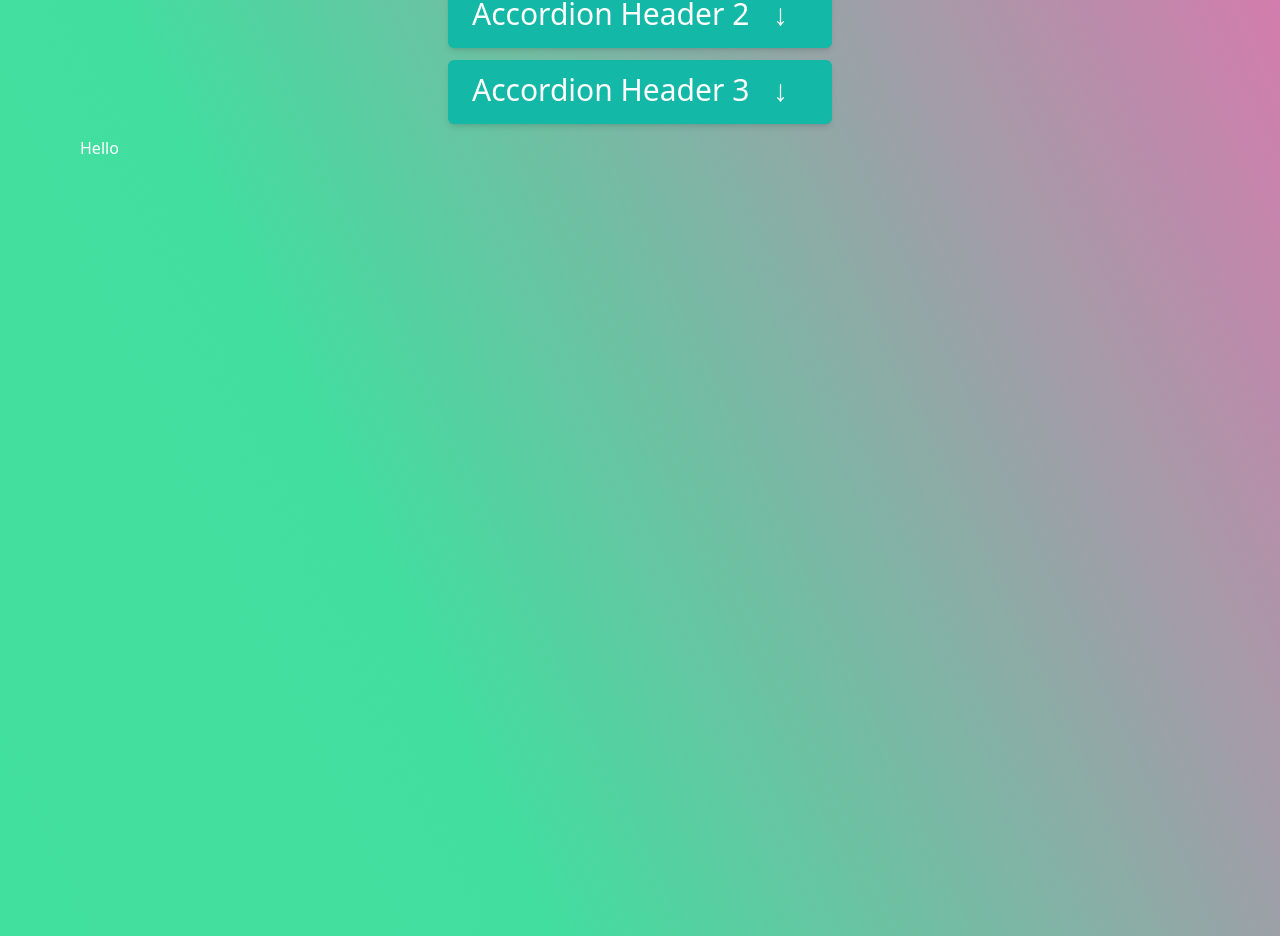
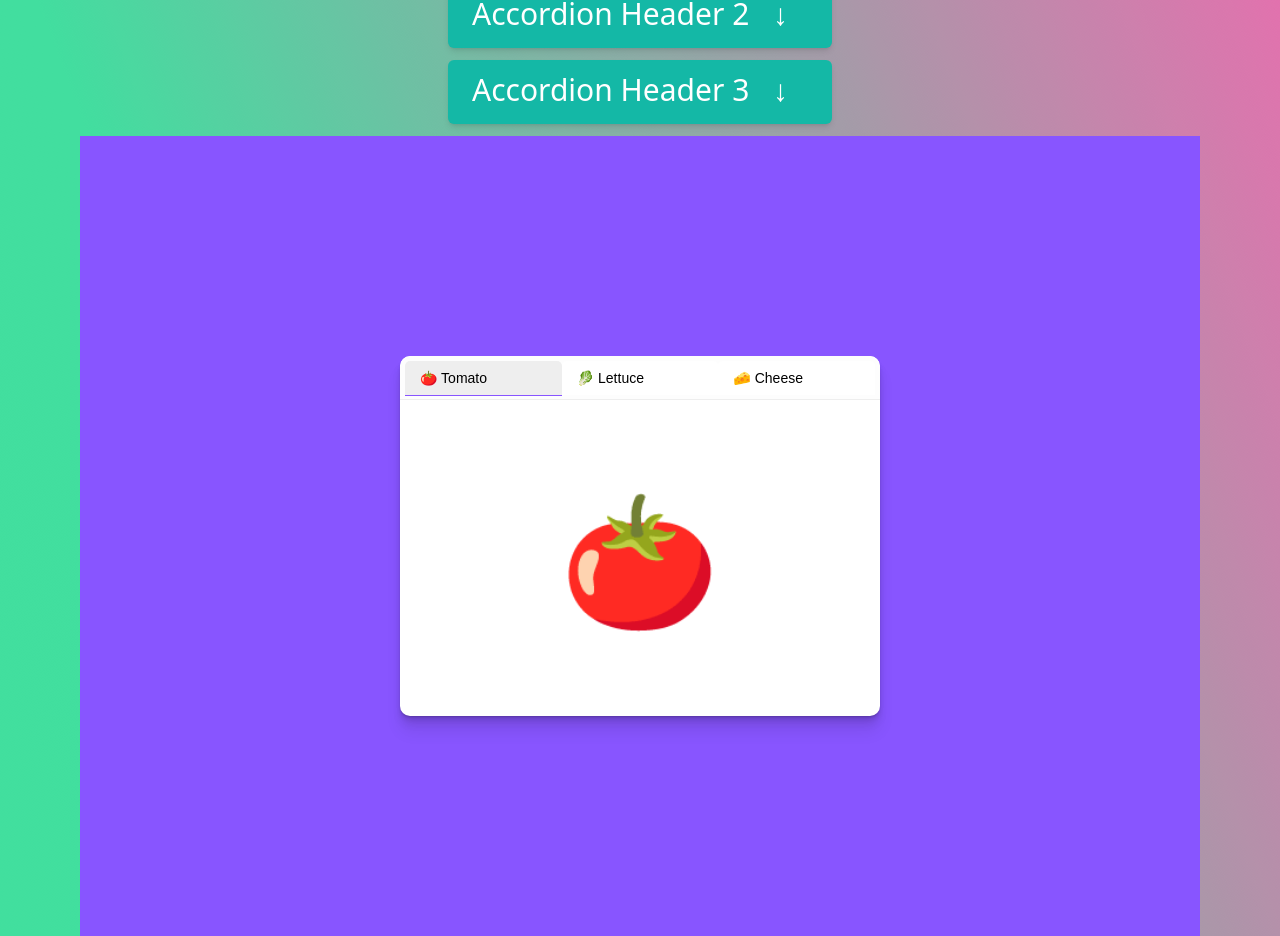
Before and after one commit to mohammad-naimur-rahman/framer-motion-walkthrough, a React (Vite) app: page /layout in a window 1280 px wide. Shown: the part 1688-2624 px from the top of the page. Before the commit the page ends 1848 px from the top, so only its background shows below. Built offline with nearby package versions, Linux system fonts and the light colour scheme; a web font is replaced by a local one.

Commit message:
added tab component in layout page

```diff
--- a/src/components/pages/Tab/index.jsx
+++ b/src/components/pages/Tab/index.jsx
@@ -1,11 +1,39 @@
-import React from 'react'
+import { useState } from 'react'
+import { initialTabs as tabs } from './ingredients'
+import { motion, AnimatePresence } from 'framer-motion'
 
-const Tab = () => {
+export default function Tab() {
+  const [selectedTab, setSelectedTab] = useState(tabs[0])
+
   return (
-    <div>
-      <p>Hello</p>
+    <div className='tab'>
+      <div className='window'>
+        <nav>
+          <ul>
+            {tabs.map(item => (
+              <li
+                key={item.label}
+                className={item === selectedTab ? 'selected' : ''}
+                onClick={() => setSelectedTab(item)}>
+                {`${item.icon} ${item.label}`}
+                {item === selectedTab ? <motion.div className='underline' layoutId='underline' /> : null}
+              </li>
+            ))}
+          </ul>
+        </nav>
+        <main>
+          <AnimatePresence exitBeforeEnter>
+            <motion.div
+              key={selectedTab ? selectedTab.label : 'empty'}
+              initial={{ y: 10, opacity: 0 }}
+              animate={{ y: 0, opacity: 1 }}
+              exit={{ y: -10, opacity: 0 }}
+              transition={{ duration: 0.2 }}>
+              {selectedTab ? selectedTab.icon : '😋'}
+            </motion.div>
+          </AnimatePresence>
+        </main>
+      </div>
     </div>
   )
 }
-
-export default Tab
--- /dev/null
+++ b/src/components/pages/Tab/ingredients.js
@@ -0,0 +1,17 @@
+export const allIngredients = [
+  { icon: '🍅', label: 'Tomato' },
+  { icon: '🥬', label: 'Lettuce' },
+  { icon: '🧀', label: 'Cheese' },
+  { icon: '🥕', label: 'Carrot' },
+  { icon: '🍌', label: 'Banana' },
+  { icon: '🫐', label: 'Blueberries' },
+  { icon: '🥂', label: 'Champers?' },
+]
+
+const [tomato, lettuce, cheese] = allIngredients
+export const initialTabs = [tomato, lettuce, cheese]
+
+export function getNextIngredient(ingredients) {
+  const existing = new Set(ingredients)
+  return allIngredients.find(ingredient => !existing.has(ingredient))
+}
--- a/src/main.scss
+++ b/src/main.scss
@@ -130,3 +130,142 @@ label {
     border-radius: 50%;
   }
 }
+
+.tab {
+  --accent: #8855ff;
+  height: 100vh;
+  background: var(--accent);
+  overflow: hidden;
+  padding: 0;
+  margin: 0;
+  display: flex;
+  justify-content: center;
+  align-items: center;
+
+  .window {
+    width: 480px;
+    height: 360px;
+    border-radius: 10px;
+    background: white;
+    overflow: hidden;
+    box-shadow: 0 1px 1px hsl(0deg 0% 0% / 0.075), 0 2px 2px hsl(0deg 0% 0% / 0.075), 0 4px 4px hsl(0deg 0% 0% / 0.075),
+      0 8px 8px hsl(0deg 0% 0% / 0.075), 0 16px 16px hsl(0deg 0% 0% / 0.075);
+    display: flex;
+    flex-direction: column;
+  }
+
+  nav {
+    background: #fdfdfd;
+    padding: 5px 5px 0;
+    border-radius: 10px;
+    border-bottom-left-radius: 0;
+    border-bottom-right-radius: 0;
+    border-bottom: 1px solid #eeeeee;
+    height: 44px;
+  }
+
+  .tabs {
+    flex-grow: 1;
+    display: flex;
+    justify-content: flex-start;
+    align-items: flex-end;
+    flex-wrap: nowrap;
+    width: 100%;
+  }
+
+  main {
+    display: flex;
+    justify-content: center;
+    align-items: center;
+    font-size: 128px;
+    flex-grow: 1;
+    user-select: none;
+  }
+
+  ul,
+  li {
+    list-style: none;
+    margin: 0;
+    font-family: 'Poppins', sans-serif;
+    font-weight: 500;
+    font-size: 14px;
+    color: black;
+  }
+
+  ul {
+    display: flex;
+    width: 100%;
+  }
+
+  li {
+    border-radius: 5px;
+    border-bottom-left-radius: 0;
+    border-bottom-right-radius: 0;
+    width: 100%;
+    padding: 10px 15px;
+    position: relative;
+    background: white;
+    cursor: pointer;
+    height: 34px;
+    display: flex;
+    justify-content: space-between;
+    align-items: center;
+    flex: 1;
+    min-width: 0;
+    position: relative;
+    user-select: none;
+  }
+
+  .underline {
+    position: absolute;
+    bottom: -1px;
+    left: 0;
+    right: 0;
+    height: 1px;
+    background: var(--accent);
+  }
+
+  li.selected {
+    background: #eee;
+  }
+
+  li button {
+    width: 20px;
+    height: 20px;
+    border: 0;
+    background: #fff;
+    border-radius: 3px;
+    display: flex;
+    justify-content: center;
+    align-items: center;
+    stroke: #000;
+    margin-left: 10px;
+    cursor: pointer;
+    flex-shrink: 0;
+  }
+
+  .background {
+    position: absolute;
+    top: 0;
+    left: 0;
+    bottom: 0;
+    width: 300px;
+    background: #fff;
+  }
+
+  .add-item {
+    width: 30px;
+    height: 30px;
+    background: #eee;
+    border-radius: 50%;
+    border: 0;
+    cursor: pointer;
+    align-self: center;
+  }
+
+  .add-item:disabled {
+    opacity: 0.4;
+    cursor: default;
+    pointer-events: none;
+  }
+}
```
